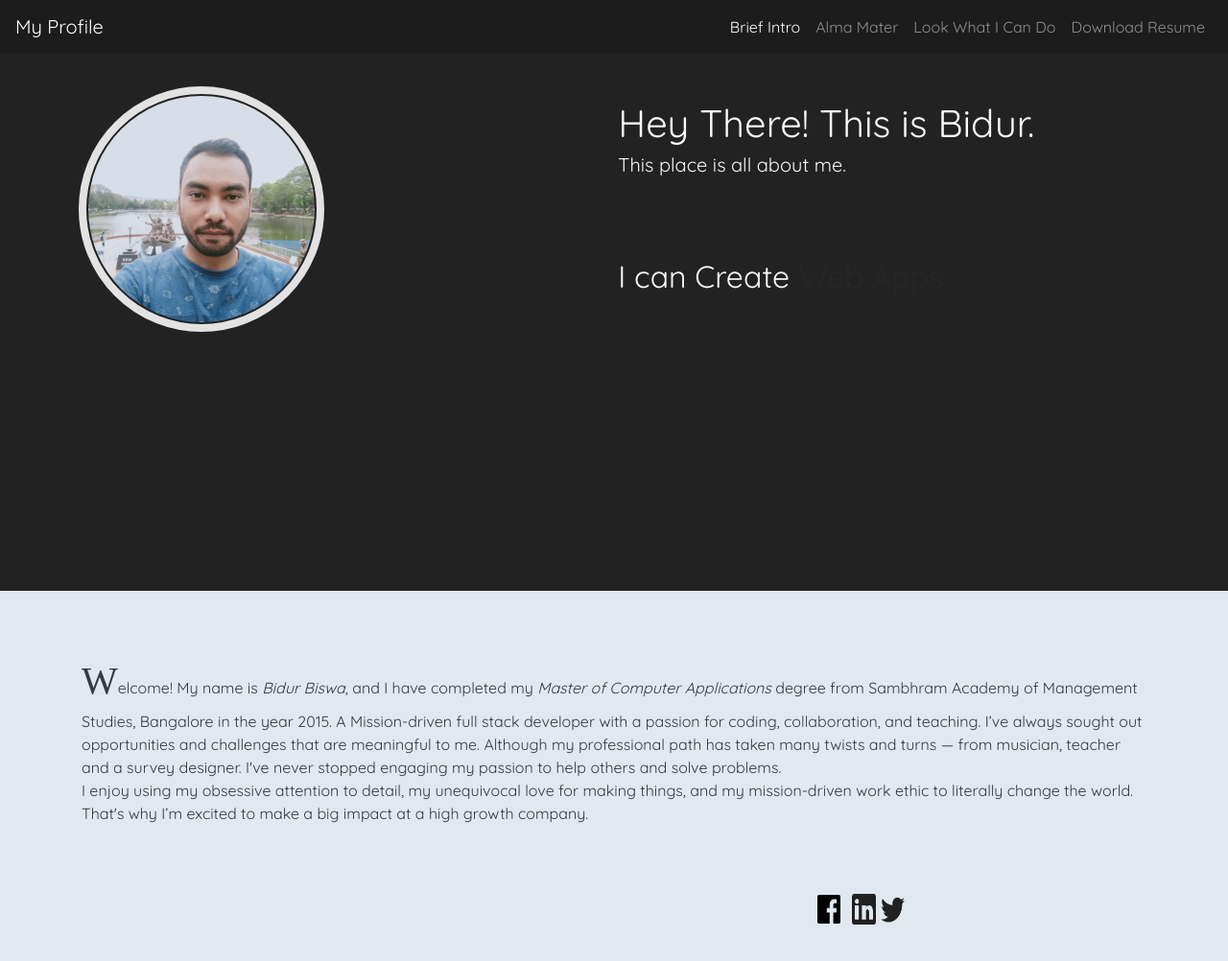
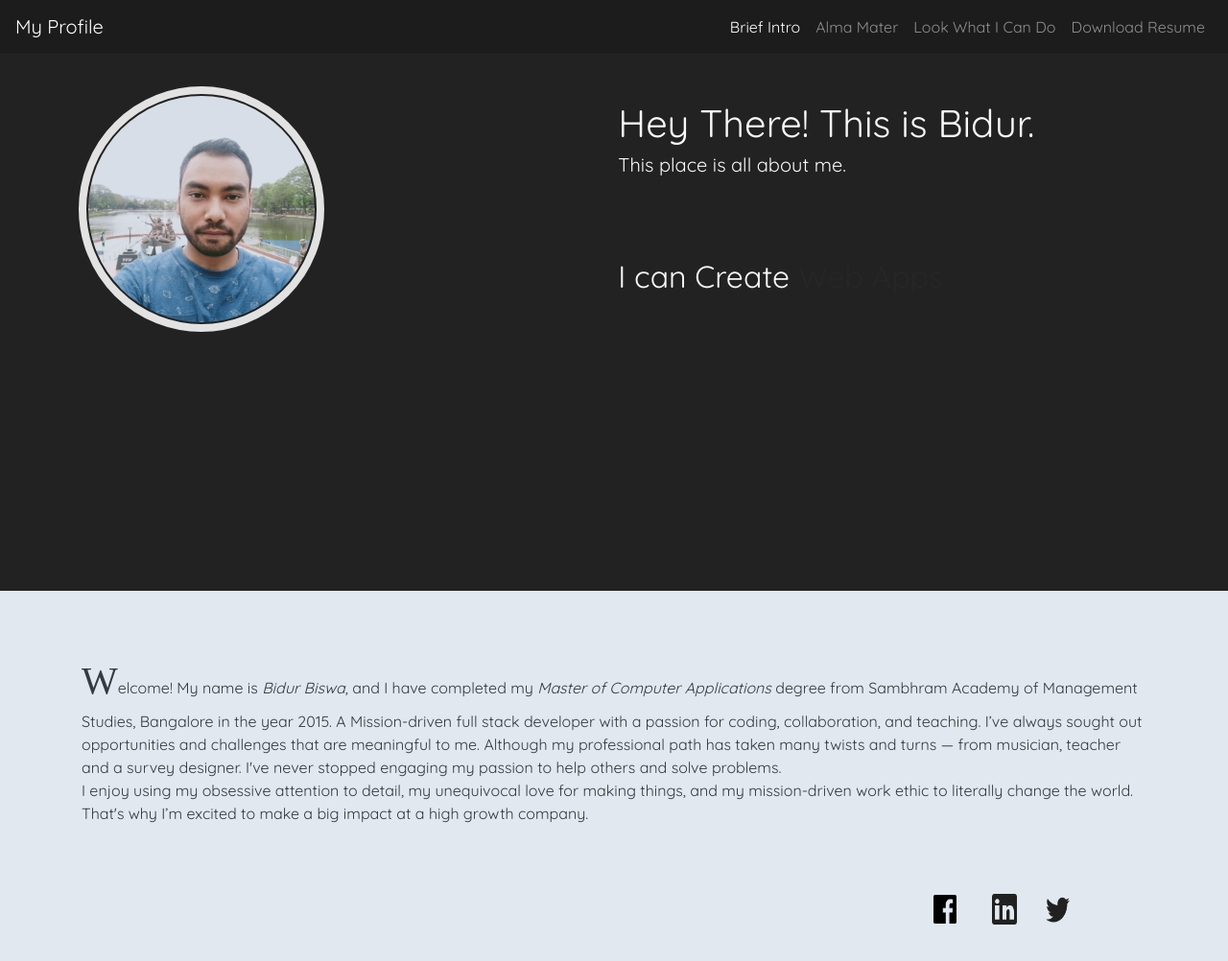
Before and after one commit to bidurbiswa/bidurbiswa.github.io, a plain HTML site: page index.html in a window 1280 px wide. Shown: the whole page at 96% size. Drawn offline with nearby package versions, Linux system fonts and the light colour scheme.

Commit message:
image fix1

```diff
--- a/css/index.css
+++ b/css/index.css
@@ -60,6 +60,10 @@ html {
 	display: none;
 	width: 20vw;
 }
+.footer-image {
+	padding-left: 2vw;
+}
+
 
 .text-transformer {
 	animation: bold-text 5s infinite;
--- a/index.html
+++ b/index.html
@@ -61,10 +61,10 @@
 
 <div class="container mt-3 pt-5 text-dark" >
 	<div class="row justify-content-end">
-		<div class="col-12 col-md-4">
-			<a href="https://www.facebook.com/dvamp.1" target="_blank"><img src="media/fb.png" class="social-media-img" id="fb-logo"></a>
-			<a href="www.linkedin.com/in/bid" target="_blank"><img src="media/linkedin.png" class="social-media-img"></a>
-			<a href="https://twitter.com/BiswaBidur" target="_blank"><img src="media/twitter.png" class="social-media-img"></a>
+		<div class="col-12 col-md-3">
+			<a href="https://www.facebook.com/dvamp.1" target="_blank" class="footer-image"><img src="media/fb.png" class="social-media-img" id="fb-logo"></a>
+			<a href="https://www.linkedin.com/in/bid" target="_blank" class="footer-image"><img src="media/linkedin.png" class="social-media-img"></a>
+			<a href="https://twitter.com/BiswaBidur" target="_blank" class="footer-image"><img src="media/twitter.png" class="social-media-img"></a>
 		</div>
 	</div>
 </div>
```
